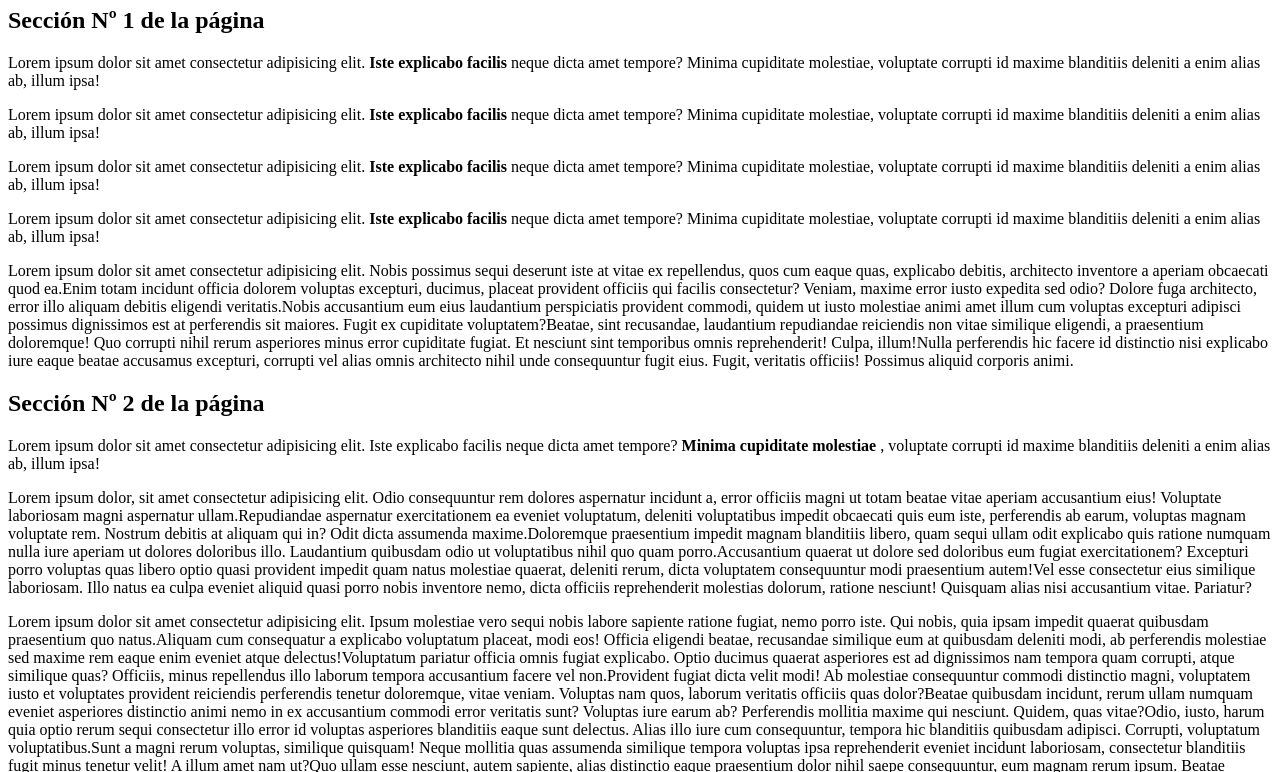
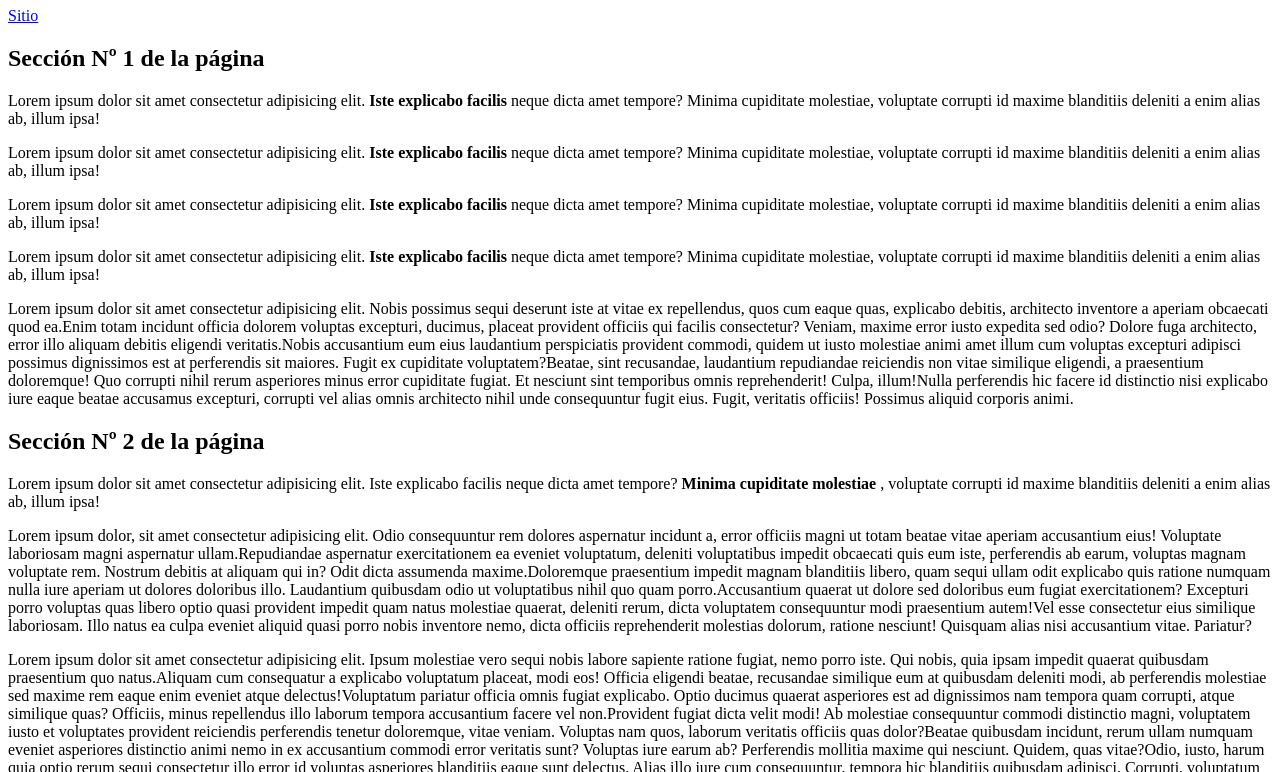
Before and after one commit to Raimun2000/raimun2000.github.io, a plain HTML site: page index.html in a window 1280 px wide. Shown: the part 73-845 px from the top of the page. Drawn offline with Linux system fonts and the light colour scheme.

Commit message:
Se agrega texto al link

```diff
--- a/index.html
+++ b/index.html
@@ -13,7 +13,7 @@
     </header>
     <main>
         <section>
-            <a href="./sitio/"></a>
+            <a href="./sitio/">Sitio</a>
         </section>
         <section>
             <h2 id="seccion">
```
